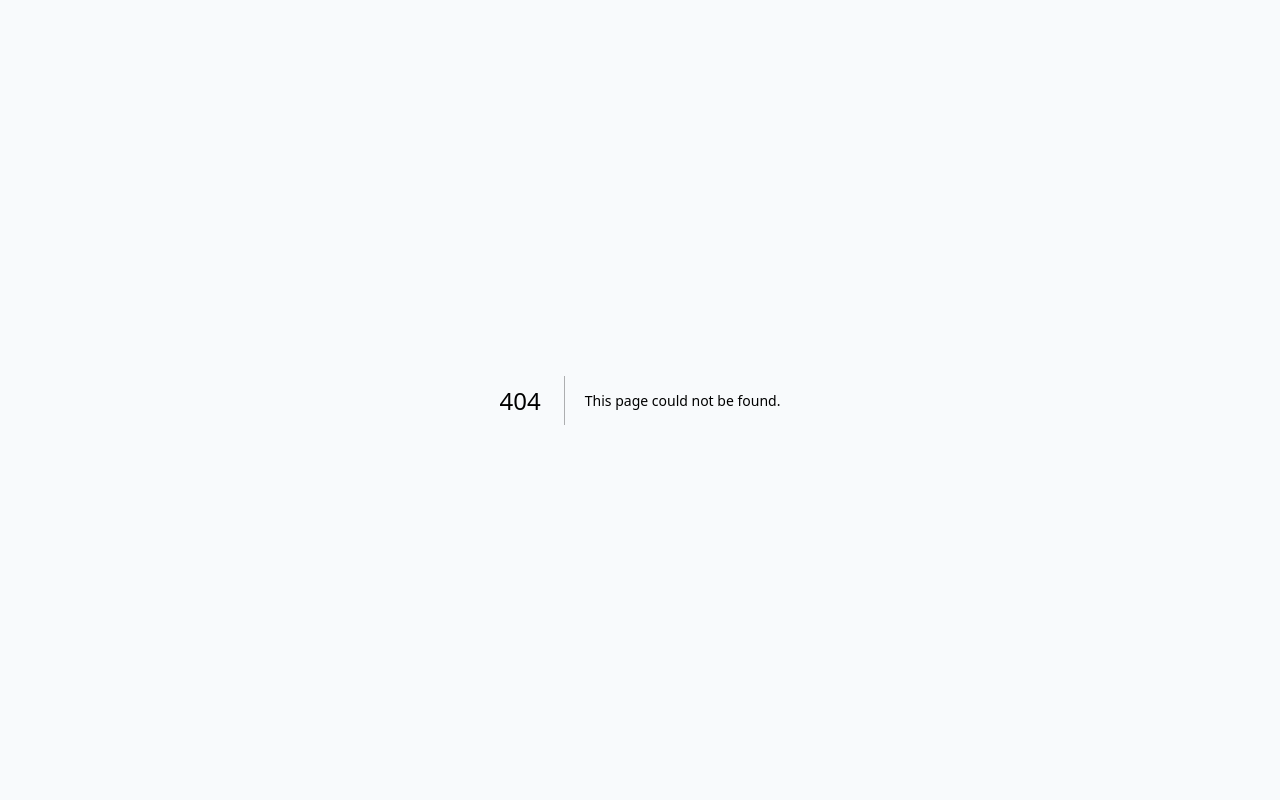
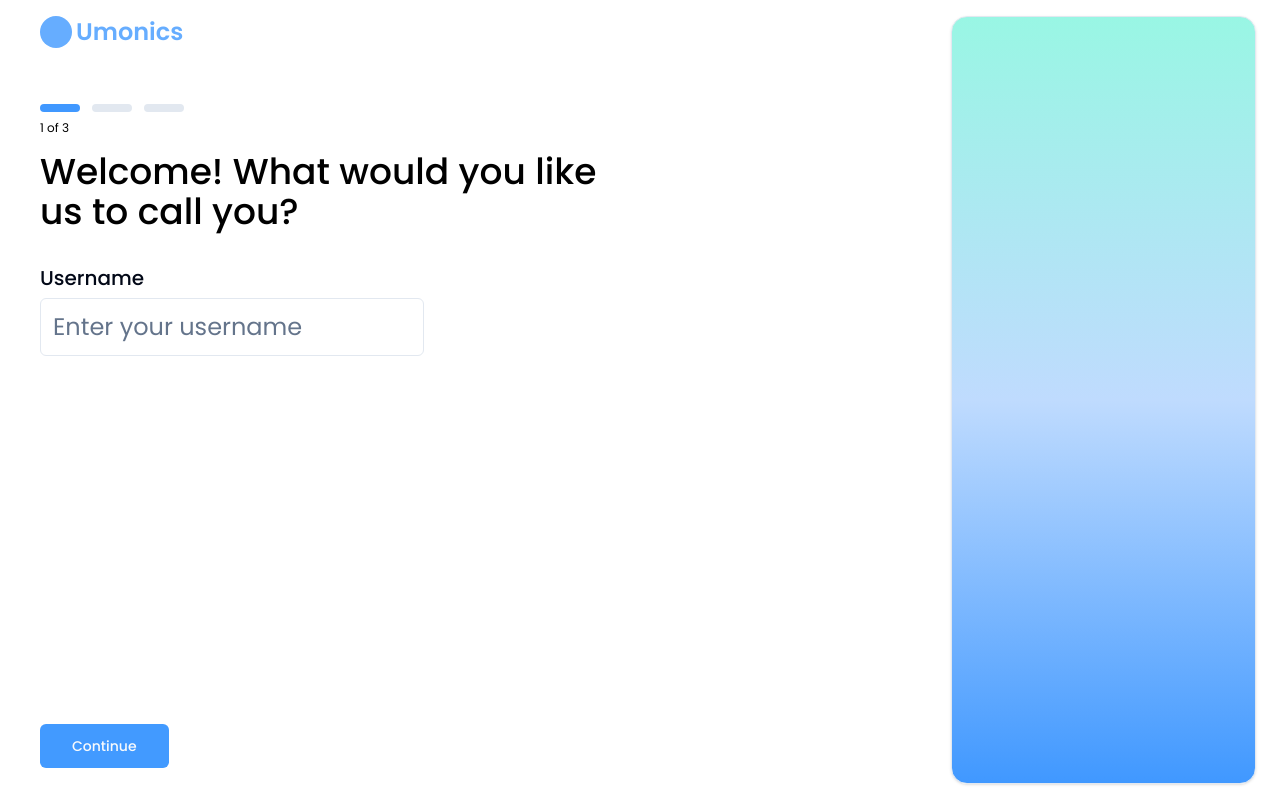
Before and after one commit to DaeSaints/DeployTest, a Next.js app: page /onboarding in a window 1280 px wide. Before the commit this address had no page. Built offline with nearby package versions, Linux system fonts and the light colour scheme.

Commit message:
onboarding page UI

```diff
--- /dev/null
+++ b/app/(pages)/(root)/onboarding/page.tsx
@@ -0,0 +1,21 @@
+import OnboardingComponent from "@/components/pages/onboarding/onboarding-component";
+import React from "react";
+
+const page = () => {
+  return (
+    <section className="flex flex-1 w-full h-full px-6 py-4 pl-10 bg-white">
+      <article className="flex-[3] flex flex-col">
+        <header className="flex items-center justify-start w-full gap-1">
+          <div className="w-8 h-8 rounded-full bg-main-400" />
+          <span className="text-2xl font-semibold text-main-400">Umonics</span>
+        </header>
+        <main className="flex flex-col flex-1 py-4 pr-4">
+          <OnboardingComponent />
+        </main>
+      </article>
+      <article className="flex-1 border shadow rounded-2xl bg-gradient-to-t from-main-500 via-blue-200 to-teal-200 border-slate-200"></article>
+    </section>
+  );
+};
+
+export default page;
--- /dev/null
+++ b/components/pages/onboarding/components/page-one.tsx
@@ -0,0 +1,38 @@
+"use client";
+import React from "react";
+import { Input } from "@/components/ui/input";
+import { Label } from "@/components/ui/label";
+import ProgressPage from "./progressbar";
+const PageOne = ({
+  page,
+  totalPages,
+}: {
+  page: number;
+  totalPages: number;
+}) => {
+  return (
+    <>
+      <div className="flex flex-col w-full">
+        <ProgressPage page={page} totalPages={totalPages} />
+        <p className="max-w-[35rem] text-4xl text-black font-medium my-4">
+          Welcome! What would you like us to call you?
+        </p>
+      </div>
+      <div className="flex items-start justify-start flex-1 py-4">
+        <div className="grid w-full max-w-sm items-center gap-1.5">
+          <Label htmlFor="username" className="text-xl font-medium">
+            Username
+          </Label>
+          <Input
+            type="text"
+            id="name"
+            className="p-3 text-2xl h-fit"
+            placeholder="Enter your username"
+          />
+        </div>
+      </div>
+    </>
+  );
+};
+
+export default PageOne;
--- /dev/null
+++ b/components/pages/onboarding/components/page-three.tsx
@@ -0,0 +1,69 @@
+"use client";
+import React, { ChangeEvent } from "react";
+import { Input } from "@/components/ui/input";
+import { Label } from "@/components/ui/label";
+import ProgressPage from "./progressbar";
+import { User } from "lucide-react";
+import Image from "next/image";
+const PageThree = ({
+  page,
+  totalPages,
+  selectedImageOrig,
+  handlerPageThree,
+}: {
+  page: number;
+  totalPages: number;
+  selectedImageOrig: string | undefined;
+  handlerPageThree: (img: string | undefined) => void;
+}) => {
+  const handleImageUpload = (e: ChangeEvent<HTMLInputElement>) => {
+    const file = e.target.files && e.target.files[0];
+
+    if (file && file.type.startsWith("image/")) {
+      const reader = new FileReader();
+      reader.onload = () => {
+        const result = reader.result as string;
+        handlerPageThree(result);
+      };
+      reader.readAsDataURL(file);
+    } else {
+      // Display an error message or handle the case when a non-image file is selected.
+    }
+  };
+  return (
+    <>
+      <div className="flex flex-col w-full">
+        <ProgressPage page={page} totalPages={totalPages} />
+        <p className="max-w-[35rem] text-4xl text-black font-medium my-4">
+          Let's finish it up by uploading a profile picture!
+        </p>
+      </div>
+      <div className="flex items-start justify-start flex-1 w-full">
+        <div className="flex flex-col items-start justify-start gap-10 py-4">
+          <div className="grid w-full max-w-sm items-center gap-1.5">
+            <Label htmlFor="profile-pic" className="text-xl font-medium">
+              Profile Picture
+            </Label>
+            <Input
+              type="file"
+              accept="image/*"
+              onChange={handleImageUpload}
+              id="profile-pic"
+              className="p-3 text-2xl h-fit"
+              placeholder="Enter your Password"
+            />
+          </div>
+        </div>
+        <div className="relative flex items-center justify-center ml-20 overflow-hidden rounded-full w-80 h-80 outline outline-main-300">
+          {selectedImageOrig ? (
+            <Image src={selectedImageOrig} alt="Profile Picture" fill />
+          ) : (
+            <User className="w-40 h-40 text-main-300" />
+          )}
+        </div>
+      </div>
+    </>
+  );
+};
+
+export default PageThree;
--- /dev/null
+++ b/components/pages/onboarding/components/page-two.tsx
@@ -0,0 +1,49 @@
+"use client";
+import React from "react";
+import { Input } from "@/components/ui/input";
+import { Label } from "@/components/ui/label";
+import ProgressPage from "./progressbar";
+const PageTwo = ({
+  page,
+  totalPages,
+}: {
+  page: number;
+  totalPages: number;
+}) => {
+  return (
+    <>
+      <div className="flex flex-col w-full">
+        <ProgressPage page={page} totalPages={totalPages} />
+        <p className="max-w-[35rem] text-4xl text-black font-medium my-4">
+          While you're at it, change your password for better security!
+        </p>
+      </div>
+      <div className="flex flex-col items-start justify-start flex-1 gap-10 py-4">
+        <div className="grid w-full max-w-sm items-center gap-1.5">
+          <Label htmlFor="password" className="text-xl font-medium">
+            Password
+          </Label>
+          <Input
+            type="password"
+            id="password"
+            className="p-3 text-2xl h-fit"
+            placeholder="Enter your Password"
+          />
+        </div>
+        <div className="grid w-full max-w-sm items-center gap-1.5">
+          <Label htmlFor="confirm-password" className="text-xl font-medium">
+            Confirm Password
+          </Label>
+          <Input
+            type="password"
+            id="confirm-password"
+            className="p-3 text-2xl h-fit"
+            placeholder="Confirm your password"
+          />
+        </div>
+      </div>
+    </>
+  );
+};
+
+export default PageTwo;
--- /dev/null
+++ b/components/pages/onboarding/components/progressbar.tsx
@@ -0,0 +1,37 @@
+import React from "react";
+
+const ProgressPage = ({
+  page,
+  totalPages,
+}: {
+  page: number;
+  totalPages: number;
+}) => {
+  return (
+    <div className="flex flex-col gap-2 pt-10">
+      <div className="flex items-center justify-start w-full gap-3">
+        {Array(totalPages)
+          .fill([])
+          .map((_, index) => {
+            const COLORS = {
+              finished: "bg-main-700",
+              current: "bg-main-500",
+              unfinished: "bg-slate-200",
+            };
+            const colorClass =
+              page - 1 > index
+                ? COLORS["finished"]
+                : page - 1 === index
+                ? COLORS["current"]
+                : COLORS["unfinished"];
+            return <div className={`w-10 h-2 rounded-full ${colorClass}`} />;
+          })}
+      </div>
+      <span className="text-xs text-black">
+        {page} of {totalPages}
+      </span>
+    </div>
+  );
+};
+
+export default ProgressPage;
--- /dev/null
+++ b/components/pages/onboarding/onboarding-component.tsx
@@ -0,0 +1,64 @@
+"use client";
+import React, { useState } from "react";
+import { Button } from "@/components/ui/button";
+import PageOne from "./components/page-one";
+import PageTwo from "./components/page-two";
+import PageThree from "./components/page-three";
+
+const OnboardingComponent = () => {
+  const totalPages = 3;
+  const [page, setPage] = useState<number>(1);
+  const [selectedImage, setSelectedImage] = useState<string | undefined>(
+    undefined
+  );
+
+  function handlerPageOne() {}
+  function handlerPageTwo() {}
+  function handlerPageThree(img: string | undefined) {
+    setSelectedImage(img);
+  }
+  function handlerFinish() {
+    console.log("finish");
+  }
+  return (
+    <>
+      {page === 1 && <PageOne page={page} totalPages={totalPages} />}
+      {page === 2 && <PageTwo page={page} totalPages={totalPages} />}
+      {page === 3 && (
+        <PageThree
+          page={page}
+          totalPages={totalPages}
+          selectedImageOrig={selectedImage}
+          handlerPageThree={handlerPageThree}
+        />
+      )}
+      <div className="flex items-center justify-start w-full gap-2">
+        {page > 1 ? (
+          <Button
+            size={"lg"}
+            type="button"
+            variant={"outline"}
+            onClick={() => setPage((prev) => prev - 1)}
+          >
+            Back
+          </Button>
+        ) : null}
+        {totalPages === page ? (
+          <Button size={"lg"} type="button" onClick={handlerFinish}>
+            Finish
+          </Button>
+        ) : (
+          <Button
+            size={"lg"}
+            type="button"
+            onClick={() => setPage((prev) => prev + 1)}
+          >
+            Continue
+          </Button>
+        )}
+      </div>
+    </>
+  );
+};
+
+export default OnboardingComponent;
```
